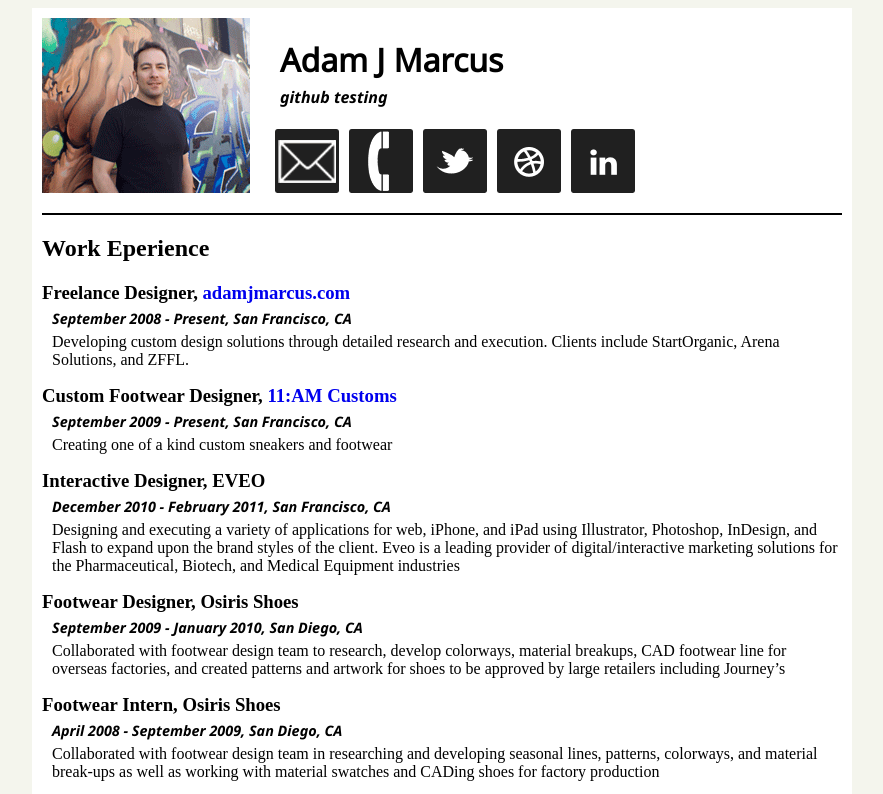
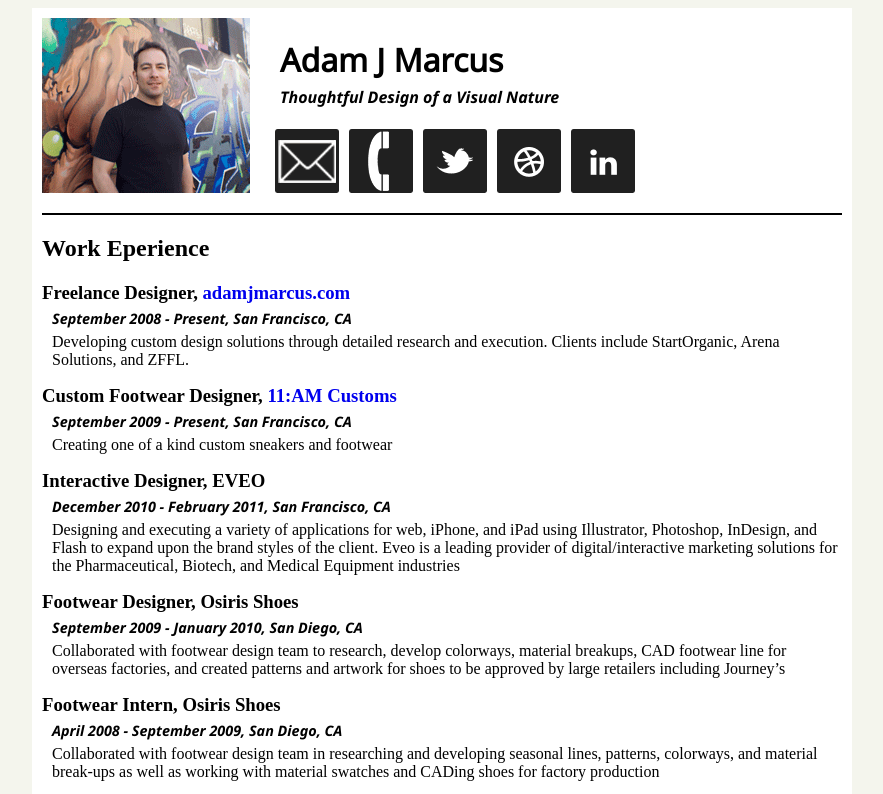
Before and after one commit to adamjmarcus/adamjmarcus.github.com, a plain HTML site: page index.html in a window 1280 px wide. Shown: the top 794 px of the page, without its empty margins (198-1081 px from the left). Drawn offline with Linux system fonts and the light colour scheme; a web font is replaced by a local one.

Commit message:
restoring file back to normal

```diff
--- a/index.html
+++ b/index.html
@@ -15,7 +15,7 @@
 					<div class="info">
 						<div class="name">
 							<h1 id="description">Adam J Marcus</h1>
-							<p class="sub-text">github testing</p>
+							<p class="sub-text">Thoughtful Design of a Visual Nature</p>
 						</div>
 						<div id="contact">
 						<ul class="social-media-nav">
```
